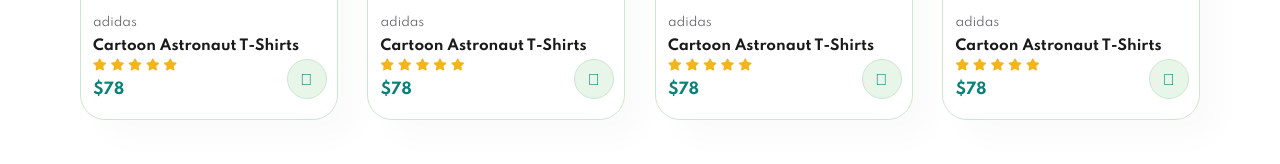
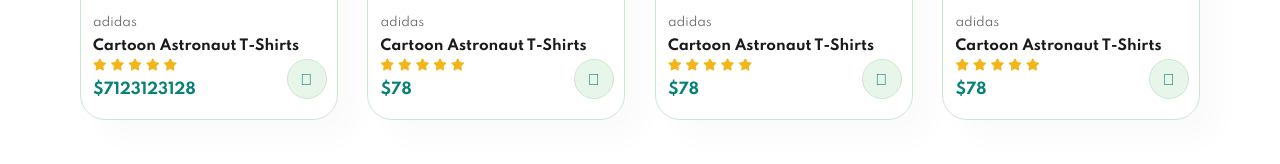
Before and after one commit to rarsen/EcommerceWebsite, a plain HTML site: page shop.html in a window 1280 px wide. Shown: the part 1121-1285 px from the top of the page. Drawn offline with Linux system fonts and the light colour scheme.

Commit message:
Update shop.html

```diff
--- a/shop.html
+++ b/shop.html
@@ -112,7 +112,7 @@
                             <i class="fas fa-star"></i>
                             <i class="fas fa-star"></i>
                         </div>
-                        <h4>$78</h4>
+                        <h4>$7123123128</h4>
                     </div>
                     <a href="#"><i class="fal fa-shopping-cart cart"></i></a>
                 </div>
```
